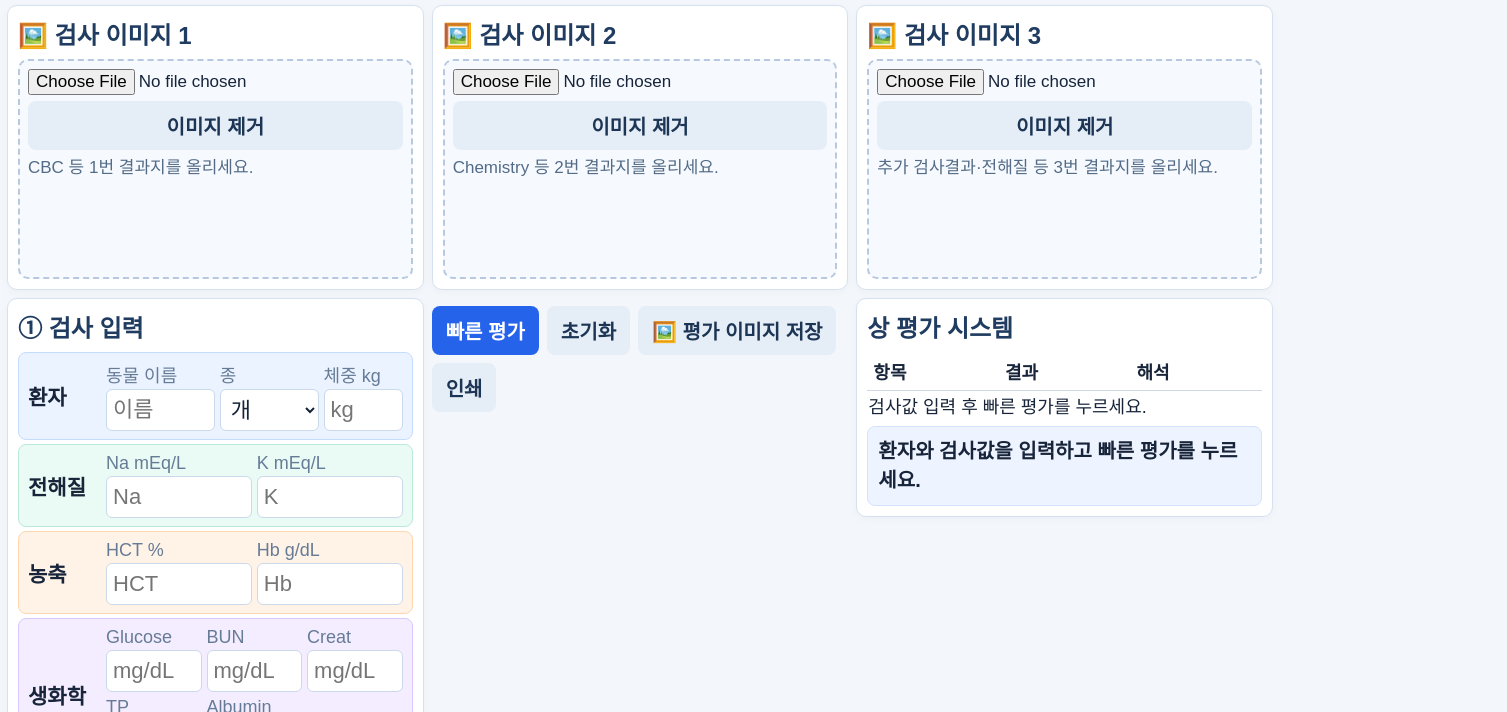
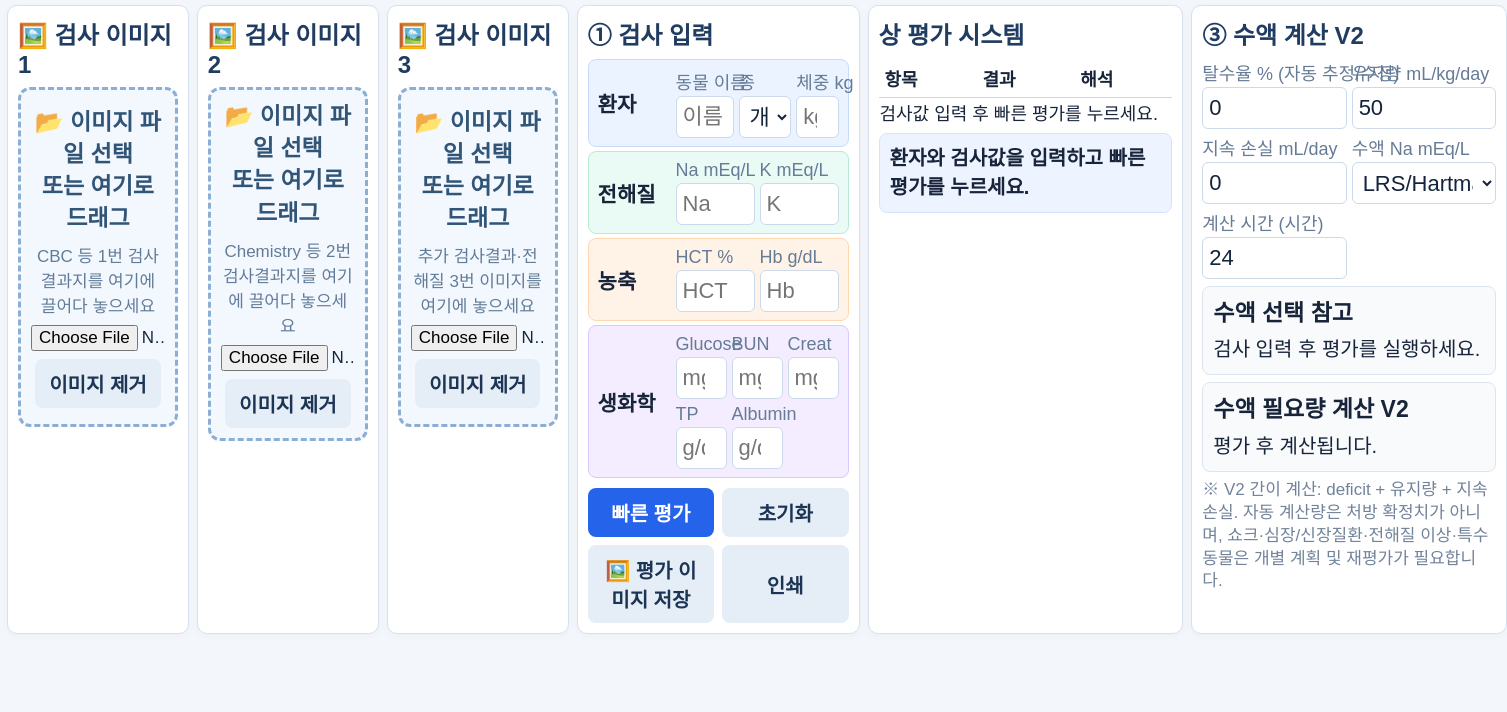
Before and after one commit to yurmgirl-oss/pet-hospital-reception, a plain HTML site: page public/c1.html in a window 1280 px wide. Both pictures are taken after a click on the button "초기화". Shown: the part 88-800 px from the top of the page, 1507 px wide, since content can reach past the window. Drawn offline with Linux system fonts and the light colour scheme.

Commit message:
Add files via upload

```diff
--- a/public/c1.html
+++ b/public/c1.html
@@ -3,7 +3,7 @@
 <style>
 *{box-sizing:border-box}body{margin:0;background:#f3f6fb;color:#17243a;font-family:Arial,'Malgun Gothic',sans-serif;padding:7px}
 h1{font-size:30px;margin:0 0 5px} .sub{color:#61738c;font-size:20px;margin-bottom:8px}
-.layout{display:grid;grid-template-columns:repeat(3,minmax(0,1fr));gap:8px;align-items:start}
+.layout{display:grid;grid-template-columns:minmax(180px,.72fr) minmax(180px,.72fr) minmax(180px,.72fr) minmax(270px,1.12fr) minmax(300px,1.25fr) minmax(300px,1.25fr);gap:8px;align-items:stretch;min-width:1500px}
 .frame{border:1px solid #d6e1f0;border-radius:10px;padding:10px;box-shadow:0 2px 8px #20334a08;min-width:0;background:#fff}
  .framehead{font-size:24px;font-weight:800;margin:0 0 8px;color:#203c60}
 .input-groups{display:grid;grid-template-columns:1fr;gap:4px}
@@ -18,65 +18,41 @@ h1{font-size:30px;margin:0 0 5px} .sub{color:#61738c;font-size:20px;margin-botto
 .results{display:grid;grid-template-columns:repeat(2,minmax(0,1fr));gap:6px}.metric{border:1px solid #d8e4f2;background:#f8fbff;border-radius:8px;padding:8px} .metric .name{font-size:18px;color:#66809c} .metric .value{font-size:26px;font-weight:800;margin:3px 0} .metric .interpret{font-size:18px;color:#52677f}
 .summary{padding:10px;border-radius:8px;margin-top:7px;font-weight:700;line-height:1.45;background:#eef4ff;border:1px solid #d5e2ff;font-size:20px}.summary.warn{background:#fff7e8;border-color:#f2d59a;color:#744800}.summary.good{background:#eaf8f0;border-color:#b8e4c8;color:#14532d}
 .recommend{margin-top:7px;border-radius:8px;padding:10px;background:#f8fafc;border:1px solid #dce5ef;line-height:1.45;font-size:20px}.recommend h3{font-size:23px;margin:0 0 5px} .smallnote{font-size:17px;color:#71839a;line-height:1.35;margin-top:7px}
-.image-box{border:2px dashed #b7c8df;border-radius:10px;background:#f6faff;padding:8px;display:flex;flex-direction:column;gap:6px;min-height:220px}
+.image-box{border:3px dashed #8daed3;border-radius:12px;background:#f3f8ff;padding:10px;display:flex;flex-direction:column;gap:8px;min-height:340px;justify-content:center;align-items:center;text-align:center;position:relative;transition:.15s}.image-box.dragover{background:#dcecff;border-color:#2563eb;box-shadow:0 0 0 4px #2563eb22}.dropzone-label{font-size:23px;font-weight:800;color:#315577;line-height:1.4}.dropzone-sub{font-size:17px;color:#627c98}.image-box input[type=file]{width:100%;font-size:16px;max-width:100%;cursor:pointer}.image-preview{width:100%;max-height:260px;object-fit:contain;border-radius:8px;background:#fff;display:none}
 .image-box input[type=file]{font-size:17px;max-width:100%}.image-preview{width:100%;max-height:38vh;object-fit:contain;border-radius:8px;background:#fff;display:none}
 .image-help{font-size:17px;line-height:1.4;color:#536b86}
 @media(max-width:1500px){.fields.chem{grid-template-columns:repeat(3,minmax(0,1fr))}}
-@media(max-width:950px){.layout{grid-template-columns:1fr 1fr}.fields.chem{grid-template-columns:repeat(3,minmax(0,1fr))}}
+@media(max-width:950px){body{overflow-x:auto}.fields.chem{grid-template-columns:repeat(3,minmax(0,1fr))}}
 @media print{body{background:white;padding:4px}.frame,.metric,.recommend{box-shadow:none}}
 </style></head><body>
 <h1>💧 빠른 탈수 · 수액 임상 평가 C1</h1><div class="sub">검사 이미지 3개 → 검사 입력·상평가 시스템 → 수액 계산 V2</div>
 <div class="layout">
 <section class="frame" id="imageFrame1"><div class="framehead">🖼️ 검사 이미지 1</div>
-<div class="image-box"><input id="labImageFile1" type="file" accept="image/*" onchange="loadLabImage(event,1)">
-<img id="labImagePreview1" class="image-preview" alt="검사 이미지 1">
-<button type="button" class="btn secondary" onclick="clearLabImage(1)">이미지 제거</button>
-<div class="image-help">CBC 등 1번 결과지를 올리세요.</div></div></section>
+<div class="image-box" id="dropZone1" onclick="if(event.target.tagName!=='BUTTON') document.getElementById('labImageFile1').click()"><div class="dropzone-label">📂 이미지 파일 선택<br>또는 여기로 드래그</div><div class="dropzone-sub">CBC 등 1번 검사결과지를 여기에 끌어다 놓으세요</div><input id="labImageFile1" type="file" accept="image/*" onchange="loadLabImage(event,1)" onclick="event.stopPropagation()"><img id="labImagePreview1" class="image-preview" alt="검사 이미지 1"><button type="button" class="btn secondary" onclick="event.stopPropagation();clearLabImage(1)">이미지 제거</button></div></section>
 <section class="frame" id="imageFrame2"><div class="framehead">🖼️ 검사 이미지 2</div>
-<div class="image-box"><input id="labImageFile2" type="file" accept="image/*" onchange="loadLabImage(event,2)">
-<img id="labImagePreview2" class="image-preview" alt="검사 이미지 2">
-<button type="button" class="btn secondary" onclick="clearLabImage(2)">이미지 제거</button>
-<div class="image-help">Chemistry 등 2번 결과지를 올리세요.</div></div></section>
+<div class="image-box" id="dropZone2" onclick="if(event.target.tagName!=='BUTTON') document.getElementById('labImageFile2').click()"><div class="dropzone-label">📂 이미지 파일 선택<br>또는 여기로 드래그</div><div class="dropzone-sub">Chemistry 등 2번 검사결과지를 여기에 끌어다 놓으세요</div><input id="labImageFile2" type="file" accept="image/*" onchange="loadLabImage(event,2)" onclick="event.stopPropagation()"><img id="labImagePreview2" class="image-preview" alt="검사 이미지 2"><button type="button" class="btn secondary" onclick="event.stopPropagation();clearLabImage(2)">이미지 제거</button></div></section>
 <section class="frame" id="imageFrame3"><div class="framehead">🖼️ 검사 이미지 3</div>
-<div class="image-box"><input id="labImageFile3" type="file" accept="image/*" onchange="loadLabImage(event,3)">
-<img id="labImagePreview3" class="image-preview" alt="검사 이미지 3">
-<button type="button" class="btn secondary" onclick="clearLabImage(3)">이미지 제거</button>
-<div class="image-help">추가 검사결과·전해질 등 3번 결과지를 올리세요.</div></div></section>
+<div class="image-box" id="dropZone3" onclick="if(event.target.tagName!=='BUTTON') document.getElementById('labImageFile3').click()"><div class="dropzone-label">📂 이미지 파일 선택<br>또는 여기로 드래그</div><div class="dropzone-sub">추가 검사결과·전해질 3번 이미지를 여기에 놓으세요</div><input id="labImageFile3" type="file" accept="image/*" onchange="loadLabImage(event,3)" onclick="event.stopPropagation()"><img id="labImagePreview3" class="image-preview" alt="검사 이미지 3"><button type="button" class="btn secondary" onclick="event.stopPropagation();clearLabImage(3)">이미지 제거</button></div></section>
 <section class="frame" id="inputFrame"><div class="framehead">① 검사 입력</div><div class="input-groups">
 <div class="input-group patientgrp"><div class="gtitle">환자</div><div class="fields patient"><div class="field"><label>동물 이름</label><input id="name" placeholder="이름"></div><div class="field"><label>종</label><select id="species"><option>개</option><option>고양이</option><option>토끼</option><option>기니피그</option><option>햄스터</option><option>데구</option><option>친칠라</option><option>페럿</option><option>앵무새</option><option>파충류</option><option>기타</option></select></div><div class="field"><label>체중 kg</label><input id="wt" type="number" step="0.001" placeholder="kg"></div></div></div>
 <div class="input-group electrogrp"><div class="gtitle">전해질</div><div class="fields electro"><div class="field"><label>Na mEq/L</label><input id="na" type="number" step="0.1" placeholder="Na"></div><div class="field"><label>K mEq/L</label><input id="k" type="number" step="0.1" placeholder="K"></div></div></div>
 <div class="input-group hctgrp"><div class="gtitle">농축</div><div class="fields hct"><div class="field"><label>HCT %</label><input id="hct" type="number" step="0.1" placeholder="HCT"></div><div class="field"><label>Hb g/dL</label><input id="hb" type="number" step="0.1" placeholder="Hb"></div></div></div>
 <div class="input-group chemgrp"><div class="gtitle">생화학</div><div class="fields chem"><div class="field"><label>Glucose</label><input id="glu" type="number" step="0.1" placeholder="mg/dL"></div><div class="field"><label>BUN</label><input id="bun" type="number" step="0.1" placeholder="mg/dL"></div><div class="field"><label>Creat</label><input id="cre" type="number" step="0.01" placeholder="mg/dL"></div><div class="field"><label>TP</label><input id="tp" type="number" step="0.01" placeholder="g/dL"></div><div class="field"><label>Albumin</label><input id="alb" type="number" step="0.01" placeholder="g/dL"></div></div></div>
-</div></section>
-<div class="btns" style="margin:8px 0"><button type="button" class="btn" onclick="evaluateNow()">빠른 평가</button><button class="btn secondary" onclick="resetForm()">초기화</button><button class="btn secondary" onclick="saveAssessmentImage()">🖼️ 평가 이미지 저장</button><button class="btn secondary" onclick="window.print()">인쇄</button></div>
-<section class="frame" id="assessmentFrame"><div class="framehead">상 평가 시스템</div><table style="width:100%;border-collapse:collapse;font-size:18px"><thead><tr><th style="text-align:left;border-bottom:1px solid #ccd8e8;padding:6px">항목</th><th style="text-align:left;border-bottom:1px solid #ccd8e8;padding:6px">결과</th><th style="text-align:left;border-bottom:1px solid #ccd8e8;padding:6px">해석</th></tr></thead><tbody id="assessmentRows"><tr><td colspan="3">검사값 입력 후 빠른 평가를 누르세요.</td></tr></tbody></table><div class="summary" id="summary">환자와 검사값을 입력하고 빠른 평가를 누르세요.</div></section></section>
+</div><div class="btns" style="margin:10px 0 0;display:grid;grid-template-columns:1fr 1fr"><button type="button" class="btn" onclick="evaluateNow()">빠른 평가</button><button type="button" class="btn secondary" onclick="resetForm()">초기화</button><button type="button" class="btn secondary" onclick="saveAssessmentImage()">🖼️ 평가 이미지 저장</button><button type="button" class="btn secondary" onclick="window.print()">인쇄</button></div></section>
+<section class="frame" id="assessmentFrame"><div class="framehead">상 평가 시스템</div><table style="width:100%;border-collapse:collapse;font-size:18px"><thead><tr><th style="text-align:left;border-bottom:1px solid #ccd8e8;padding:6px">항목</th><th style="text-align:left;border-bottom:1px solid #ccd8e8;padding:6px">결과</th><th style="text-align:left;border-bottom:1px solid #ccd8e8;padding:6px">해석</th></tr></thead><tbody id="assessmentRows"><tr><td colspan="3">검사값 입력 후 빠른 평가를 누르세요.</td></tr></tbody></table><div class="summary" id="summary">환자와 검사값을 입력하고 빠른 평가를 누르세요.</div></section>
 <section class="frame" id="fluidFrame"><div class="framehead">③ 수액 계산 V2</div><div class="fields" style="grid-template-columns:repeat(2,minmax(0,1fr))">
 <div class="field"><label>탈수율 % (자동 추정/수정)</label><input id="dehydPct" type="number" step="0.5" value="0"></div><div class="field"><label>유지량 mL/kg/day</label><input id="maintRate2" type="number" value="50"></div>
 <div class="field"><label>지속 손실 mL/day</label><input id="ongoingLoss" type="number" value="0"></div><div class="field"><label>수액 Na mEq/L</label><select id="fluidNa"><option value="130">LRS/Hartmann (약 130)</option><option value="154">0.9% NS (154)</option><option value="140">Plasma-Lyte (약 140)</option><option value="0">D5W (free-water; resuscitation 아님)</option><option value="custom">직접 입력</option></select></div>
 <div class="field" id="customNaWrap" style="display:none"><label>Custom 수액 Na</label><input id="customNa2" type="number" value="0"></div><div class="field"><label>계산 시간 (시간)</label><input id="calcHours" type="number" value="24"></div></div>
 <div class="recommend" id="fluid"><h3>수액 선택 참고</h3>검사 입력 후 평가를 실행하세요.</div><div class="recommend" id="amount"><h3>수액 필요량 계산</h3>평가 후 계산됩니다.</div><div class="smallnote">※ V2 간이 계산: deficit + 유지량 + 지속 손실. 자동 계산량은 처방 확정치가 아니며, 쇼크·심장/신장질환·전해질 이상·특수동물은 개별 계획 및 재평가가 필요합니다.</div></section>
 </div>
-<div id="ocrStatus" class="smallnote" style="font-size:18px;font-weight:700;min-height:28px;margin:6px 0;color:#315577">검사 이미지 1·2·3을 올린 후 OCR 읽어 입력을 누르세요.</div>
-<div class="btns"><button type="button" class="btn" onclick="readImagesOCR()">🤖 OCR 읽어 입력 (실험적)</button></div>
+
 
 <script>
 const $=id=>document.getElementById(id),num=id=>parseFloat($(id).value),val=id=>$(id).value;
 function loadLabImage(event,slot){const file=event.target.files?.[0];if(!file)return;const preview=$('labImagePreview'+slot);preview.src=URL.createObjectURL(file);preview.style.display='block';}
+[1,2,3].forEach(slot=>{const z=$('dropZone'+slot);['dragenter','dragover'].forEach(type=>z.addEventListener(type,e=>{e.preventDefault();e.stopPropagation();z.classList.add('dragover')}));['dragleave','drop'].forEach(type=>z.addEventListener(type,e=>{e.preventDefault();e.stopPropagation();z.classList.remove('dragover')}));z.addEventListener('drop',e=>{const file=e.dataTransfer.files?.[0];if(!file||!file.type.startsWith('image/'))return;const input=$('labImageFile'+slot);try{const dt=new DataTransfer();dt.items.add(file);input.files=dt.files;}catch{}const preview=$('labImagePreview'+slot);if(preview.src)URL.revokeObjectURL(preview.src);preview.src=URL.createObjectURL(file);preview.style.display='block';});});
 function clearLabImage(slot){const preview=$('labImagePreview'+slot);if(preview.src)URL.revokeObjectURL(preview.src);preview.removeAttribute('src');preview.style.display='none';$('labImageFile'+slot).value='';}
-async function readImagesOCR(){
- const status=$('ocrStatus');if(!status){alert('OCR 상태 표시 영역을 찾을 수 없습니다.');return;}const files=[$('labImageFile1').files[0],$('labImageFile2').files[0],$('labImageFile3').files[0]].filter(Boolean);
- if(!files.length){alert('검사 이미지 1 또는 2를 먼저 올려주세요.');return;}
- status.textContent='OCR 엔진을 불러오는 중… (인터넷 연결 필요)';
- try{
-  if(!window.Tesseract){await new Promise((resolve,reject)=>{const script=document.createElement('script');script.src='https://cdn.jsdelivr.net/npm/tesseract.js@5/dist/tesseract.min.js';script.crossOrigin='anonymous';script.onload=resolve;script.onerror=reject;document.head.appendChild(script);});}
-  let all='';
-  for(let i=0;i<files.length;i++){status.textContent=`검사 이미지 ${i+1} 읽는 중…`;const result=await Tesseract.recognize(files[i],'eng');all+='\n'+result.data.text;}
-  const clean=all.replace(/,/g,'');
-  const patterns={na:[/(?:\bNa\b|Sodium)\s*[:=]?\s*([0-9]+(?:\.[0-9]+)?)/i],k:[/(?:\bK\b|Potassium)\s*[:=]?\s*([0-9]+(?:\.[0-9]+)?)/i],hct:[/(?:HCT|PCV)\s*[:=]?\s*([0-9]+(?:\.[0-9]+)?)/i],hb:[/(?:HGB|Hb|Hemoglobin)\s*[:=]?\s*([0-9]+(?:\.[0-9]+)?)/i],glu:[/(?:GLU|Glucose)\s*[:=]?\s*([0-9]+(?:\.[0-9]+)?)/i],bun:[/(?:BUN)\s*[:=]?\s*([0-9]+(?:\.[0-9]+)?)/i],cre:[/(?:CRE|Creatinine)\s*[:=]?\s*([0-9]+(?:\.[0-9]+)?)/i],tp:[/(?:TP|Total\s*Protein)\s*[:=]?\s*([0-9]+(?:\.[0-9]+)?)/i],alb:[/(?:ALB|Albumin)\s*[:=]?\s*([0-9]+(?:\.[0-9]+)?)/i]};
-  let found=[];for(const [id,arr] of Object.entries(patterns)){for(const pattern of arr){const match=clean.match(pattern);if(match){$(id).value=match[1];found.push(id.toUpperCase()+': '+match[1]);break;}}}
-  status.innerHTML='OCR 추출 결과: '+(found.length?found.join(' · '):'수치 자동 매칭 실패. 직접 입력하세요.')+'<br><b style="color:#a15b00">OCR 문자 인식은 AI 임상 판독이 아니며 항목-숫자 매칭 오류 가능성이 있습니다. 반드시 원본과 대조하고 수정하세요.</b>';
- }catch(error){status.textContent='OCR 실행 실패. 인터넷 연결을 확인하거나 직접 입력하세요.';}
-}
 function evaluateNow(){
  const species=val('species'),name=val('name').trim(),w=num('wt'),na=num('na'),k=num('k'),hb=num('hb'),hct=num('hct'),glu=num('glu'),bun=num('bun'),cre=num('cre'),tp=num('tp'),alb=num('alb');
  if(!(w>0)||!(na>0)){alert('체중과 Na는 필수입니다.');return}
@@ -120,22 +96,18 @@ function evaluateNow(){
  const dPct=Math.max(0,Number($('dehydPct').value)||0),rate2=Math.max(0,Number($('maintRate2').value)||50),loss2=Math.max(0,Number($('ongoingLoss').value)||0),hours2=Math.max(1,Number($('calcHours').value)||24),def2=w*dPct/100*1000,maintDay=w*rate2,periodMaint=maintDay*hours2/24,periodLoss=loss2*hours2/24,total2=def2+periodMaint+periodLoss; $('amount').innerHTML='<h3>수액 필요량 계산 V2</h3><b>탈수 부족량:</b> '+def2.toFixed(1)+' mL ('+dPct.toFixed(1)+'% × '+w+' kg)<br><b>유지량:</b> '+maintDay.toFixed(1)+' mL/day; 기간 유지량 '+periodMaint.toFixed(1)+' mL<br><b>지속 손실:</b> '+loss2.toFixed(1)+' mL/day; 기간 손실 '+periodLoss.toFixed(1)+' mL<br><b>총 '+hours2+'시간 계산량:</b> '+total2.toFixed(1)+' mL<br><b>시간당 평균:</b> '+(total2/hours2).toFixed(1)+' mL/h<br><br><b>참고:</b> deficit을 기간 내 전량 교정한다는 단순 계산입니다. 실제 속도/기간은 관류, Na, K, 신장·심장 상태, 지속손실 및 재평가에 따라 조정하세요. 쇼크 환자는 별도 bolus/resuscitation protocol.';
 }
 
-function saveAssessmentImage(){
+async function saveAssessmentImage(){
  const evaluated=($('summary').textContent||'').includes('종합:');
  if(!evaluated){alert('먼저 빠른 평가를 실행해주세요.');return;}
  const target=document.querySelector('.layout');
  const patient=`${val('name').trim()||'환자'}_${val('species')}_${val('wt')||'체중미입력'}kg`;
- const clone=target.cloneNode(true);
- clone.querySelectorAll('input,select').forEach(el=>{const wrap=el.parentElement;const lab=wrap.querySelector('label')?.textContent||el.id;const value=el.tagName==='SELECT'?el.options[el.selectedIndex].text:el.value;const repl=document.createElement('div');repl.style.cssText='font-size:10px;padding:2px 3px;border:1px solid #ddd;border-radius:4px;background:white;min-height:18px';repl.textContent=(lab+' : '+(value||'—'));el.replaceWith(repl)});
- const css=document.querySelector('style').textContent;
- const html=`<div xmlns="http://www.w3.org/1999/xhtml"><style>${css}body{padding:12px;background:#f3f6fb}.layout{width:1500px;grid-template-columns:repeat(3,minmax(0,1fr))}</style><h2 style="font: bold 20px Arial; margin:0 0 8px">💧 C1 빠른 탈수·수액 평가 · ${patient}</h2>${clone.outerHTML}<div style="font-size:10px;color:#666;margin-top:8px">Screening 참고 결과 · 종별 기준 및 환자 상태 확인 후 처치 결정</div></div>`;
- const svg=`<svg xmlns="http://www.w3.org/2000/svg" width="1540" height="900"><foreignObject width="100%" height="100%">${html}</foreignObject></svg>`;
- const blob=new Blob([svg],{type:'image/svg+xml;charset=utf-8'}),url=URL.createObjectURL(blob),img=new Image();
- img.onload=()=>{const canvas=document.createElement('canvas');canvas.width=1540;canvas.height=Math.max(720,Math.ceil(img.height*1240/img.width));const ctx=canvas.getContext('2d');ctx.fillStyle='#f3f6fb';ctx.fillRect(0,0,canvas.width,canvas.height);ctx.drawImage(img,0,0,canvas.width,canvas.height);canvas.toBlob(b=>{if(!b){alert('이미지 생성에 실패했습니다. 인쇄 기능을 사용해주세요.');URL.revokeObjectURL(url);return;}const a=document.createElement('a');a.href=URL.createObjectURL(b);a.download=`C1_${patient}_${new Date().toISOString().slice(0,10)}.png`;a.click();setTimeout(()=>URL.revokeObjectURL(a.href),1000);URL.revokeObjectURL(url);},'image/png')};
- img.onerror=()=>{URL.revokeObjectURL(url);alert('이 브라우저에서 이미지 저장을 지원하지 못했습니다. 인쇄 기능을 이용해주세요.');};img.src=url;
+ try{
+   if(!window.html2canvas){await new Promise((resolve,reject)=>{const sc=document.createElement('script');sc.src='https://cdn.jsdelivr.net/npm/html2canvas@1.4.1/dist/html2canvas.min.js';sc.onload=resolve;sc.onerror=reject;document.head.appendChild(sc);});}
+   const canvas=await html2canvas(target,{scale:2,backgroundColor:'#f3f6fb',useCORS:true,logging:false,windowWidth:Math.max(document.documentElement.clientWidth,target.scrollWidth)});
+   canvas.toBlob(blob=>{if(!blob){alert('이미지 생성에 실패했습니다.');return;}const url=URL.createObjectURL(blob),a=document.createElement('a');a.href=url;a.download=`C1_${patient}_${new Date().toISOString().slice(0,10)}.png`;a.click();setTimeout(()=>URL.revokeObjectURL(url),1500);},'image/png');
+ }catch(err){console.error(err);alert('이미지 저장에 실패했습니다. 인터넷 연결을 확인하거나 인쇄 기능을 이용해주세요.');}
 }
-
 $('fluidNa').addEventListener('change',()=>{$('customNaWrap').style.display=$('fluidNa').value==='custom'?'block':'none';});['dehydPct','maintRate2','ongoingLoss','calcHours','customNa2'].forEach(id=>$(id).addEventListener('input',()=>{if($('summary').textContent.includes('종합:'))evaluateNow();}));
-function resetForm(){document.querySelectorAll('input').forEach(i=>i.value='');[1,2,3].forEach(clearLabImage);$('dehydPct').value=0;$('maintRate2').value=50;$('ongoingLoss').value=0;$('calcHours').value=24;$('fluidNa').value='130';$('species').selectedIndex=0;$('assessmentRows').innerHTML='<tr><td colspan="3">검사값 입력 후 빠른 평가를 누르세요.</td></tr>'; $('summary').innerHTML='환자와 검사값을 입력하고 빠른 평가를 누르세요.';$('summary').className='summary';$('fluid').innerHTML='<h3>수액 선택 참고</h3>검사 입력 후 평가를 실행하세요.';$('amount').innerHTML='<h3>수액 필요량 계산 V2</h3>평가 후 계산됩니다.';$('ocrStatus').textContent='검사 이미지 1·2·3을 올린 후 OCR 읽어 입력을 누르세요.'}
+function resetForm(){document.querySelectorAll('input').forEach(i=>i.value='');[1,2,3].forEach(clearLabImage);$('dehydPct').value=0;$('maintRate2').value=50;$('ongoingLoss').value=0;$('calcHours').value=24;$('fluidNa').value='130';$('species').selectedIndex=0;$('assessmentRows').innerHTML='<tr><td colspan="3">검사값 입력 후 빠른 평가를 누르세요.</td></tr>'; $('summary').innerHTML='환자와 검사값을 입력하고 빠른 평가를 누르세요.';$('summary').className='summary';$('fluid').innerHTML='<h3>수액 선택 참고</h3>검사 입력 후 평가를 실행하세요.';$('amount').innerHTML='<h3>수액 필요량 계산 V2</h3>평가 후 계산됩니다.';}
 
 </script></body></html>
```
